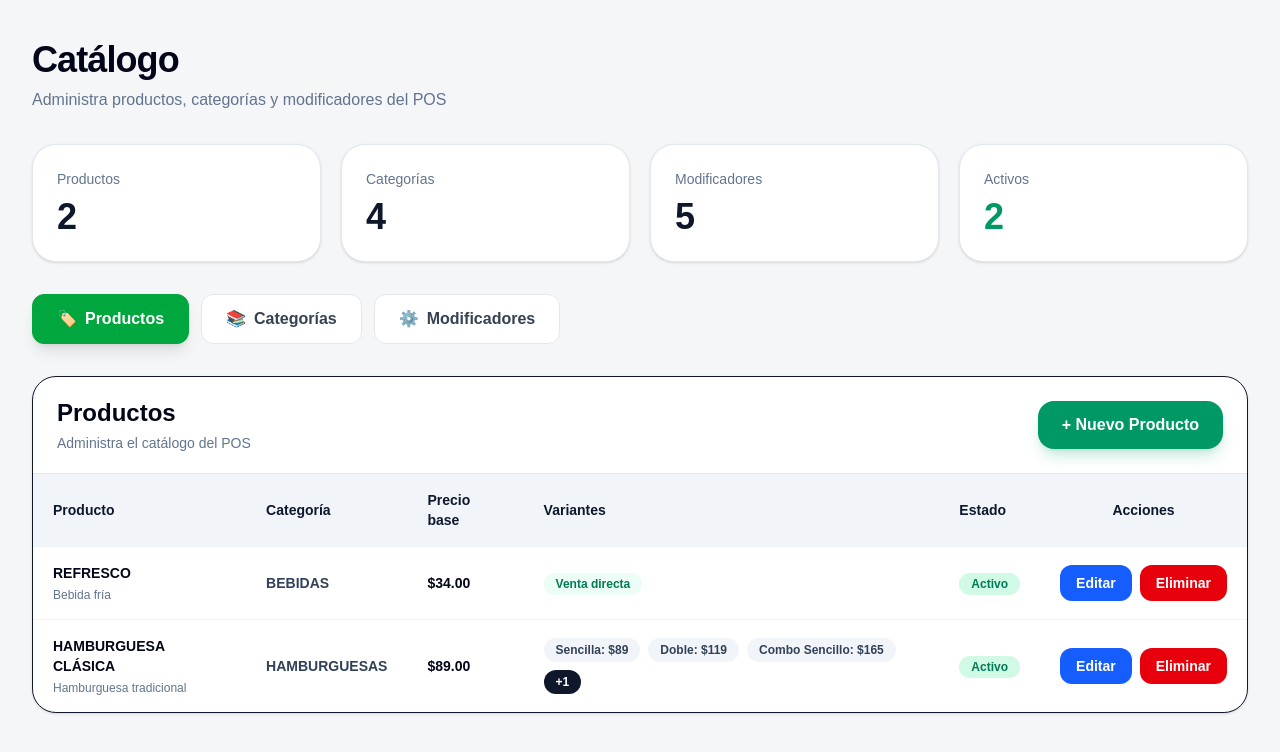
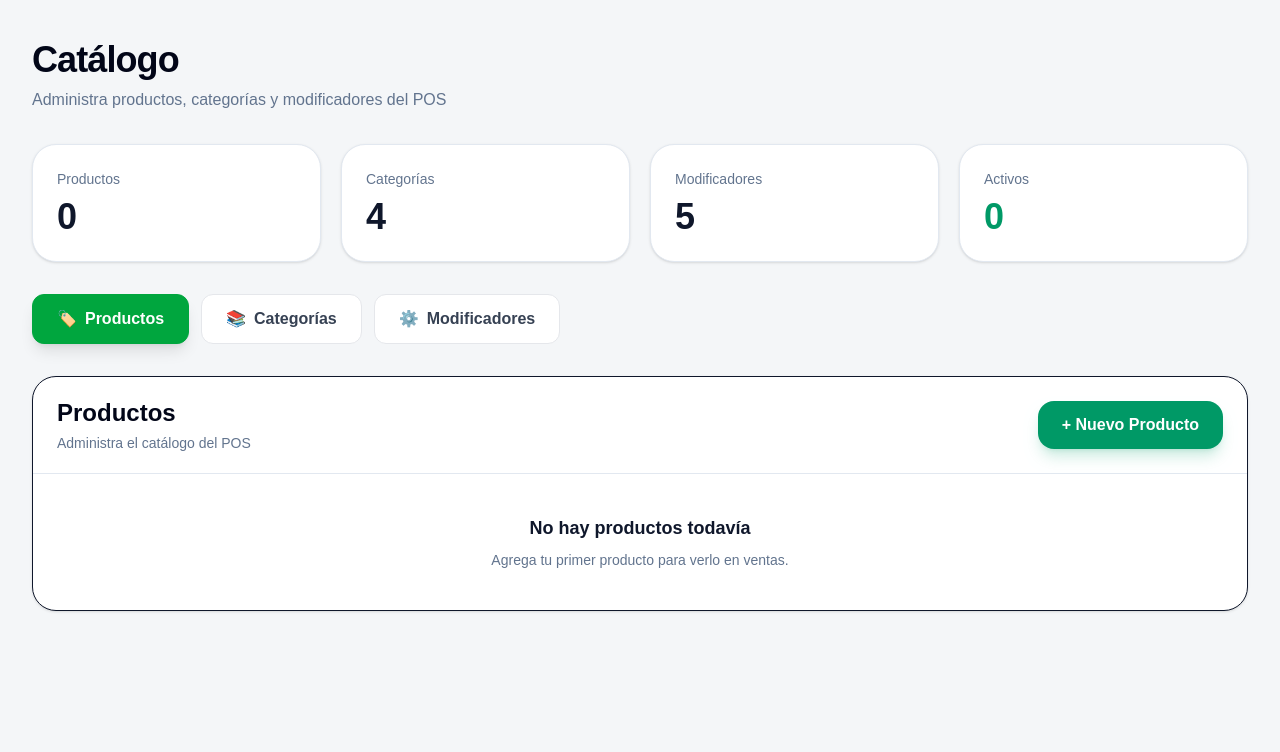
Before and after one commit to diegohzmtz-wq/impulso-pos, a Next.js app: page /catalogo in a window 1280 px wide. Shown: the top 752 px of the page. Built offline with nearby package versions, Linux system fonts and the light colour scheme.

Commit message:
Corregir catalogo sin productos base

```diff
--- a/app/catalogo/page.tsx
+++ b/app/catalogo/page.tsx
@@ -6,7 +6,6 @@ import { Categoria, Modificador, Producto } from "./types";
 import {
   categorias as categoriasBase,
   modificadores as modificadoresBase,
-  productos as productosBase,
 } from "./data";
 
 import TabsCatalogo from "./TabsCatalogo";
@@ -18,6 +17,19 @@ import ModalCategoria from "./ModalCategoria";
 import ModalModificador from "./ModalModificador";
 
 type Tab = "productos" | "categorias" | "modificadores";
+
+const leerStorage = <T,>(clave: string, valorDefault: T): T => {
+  try {
+    if (typeof window === "undefined") return valorDefault;
+
+    const data = localStorage.getItem(clave);
+    if (!data) return valorDefault;
+
+    return JSON.parse(data) as T;
+  } catch {
+    return valorDefault;
+  }
+};
 
 export default function CatalogoPage() {
   const [tab, setTab] = useState<Tab>("productos");
@@ -31,43 +43,41 @@ export default function CatalogoPage() {
   const [modalCategoria, setModalCategoria] = useState(false);
   const [modalModificador, setModalModificador] = useState(false);
 
-  const [productoEditando, setProductoEditando] = useState<Producto | null>(null);
-  const [categoriaEditando, setCategoriaEditando] = useState<Categoria | null>(null);
+  const [productoEditando, setProductoEditando] = useState<Producto | null>(
+    null
+  );
+  const [categoriaEditando, setCategoriaEditando] =
+    useState<Categoria | null>(null);
   const [modificadorEditando, setModificadorEditando] =
     useState<Modificador | null>(null);
 
   useEffect(() => {
-    try {
-      const productosGuardados = localStorage.getItem("catalogo_productos");
-      const categoriasGuardadas = localStorage.getItem("catalogo_categorias");
-      const modificadoresGuardados = localStorage.getItem(
-        "catalogo_modificadores"
+    const productosGuardados = leerStorage<Producto[]>(
+      "catalogo_productos",
+      []
     );
 
-      setProductos(
-        productosGuardados && JSON.parse(productosGuardados).length > 0
-          ? JSON.parse(productosGuardados)
-          : productosBase
+    const categoriasGuardadas = leerStorage<Categoria[]>(
+      "catalogo_categorias",
+      categoriasBase
     );
 
-      setCategorias(
-        categoriasGuardadas && JSON.parse(categoriasGuardadas).length > 0
-          ? JSON.parse(categoriasGuardadas)
-          : categoriasBase
+    const modificadoresGuardados = leerStorage<Modificador[]>(
+      "catalogo_modificadores",
+      modificadoresBase
     );
 
+    setProductos(Array.isArray(productosGuardados) ? productosGuardados : []);
+    setCategorias(
+      Array.isArray(categoriasGuardadas) ? categoriasGuardadas : categoriasBase
+    );
     setModificadores(
-        modificadoresGuardados && JSON.parse(modificadoresGuardados).length > 0
-          ? JSON.parse(modificadoresGuardados)
+      Array.isArray(modificadoresGuardados)
+        ? modificadoresGuardados
         : modificadoresBase
     );
-    } catch {
-      setProductos(productosBase);
-      setCategorias(categoriasBase);
-      setModificadores(modificadoresBase);
-    } finally {
+
     setCargado(true);
-    }
   }, []);
 
   useEffect(() => {
@@ -90,11 +100,11 @@ export default function CatalogoPage() {
 
   const guardarProducto = (producto: Producto) => {
     setProductos((prev) => {
-      const existe = prev.some((item) => item.id === producto.id);
+      const existe = prev.some((item) => Number(item.id) === Number(producto.id));
 
       if (existe) {
         return prev.map((item) =>
-          item.id === producto.id ? producto : item
+          Number(item.id) === Number(producto.id) ? producto : item
         );
       }
 
@@ -107,11 +117,13 @@ export default function CatalogoPage() {
 
   const guardarCategoria = (categoria: Categoria) => {
     setCategorias((prev) => {
-      const existe = prev.some((item) => item.id === categoria.id);
+      const existe = prev.some(
+        (item) => Number(item.id) === Number(categoria.id)
+      );
 
       if (existe) {
         return prev.map((item) =>
-          item.id === categoria.id ? categoria : item
+          Number(item.id) === Number(categoria.id) ? categoria : item
         );
       }
 
@@ -124,11 +136,13 @@ export default function CatalogoPage() {
 
   const guardarModificador = (modificador: Modificador) => {
     setModificadores((prev) => {
-      const existe = prev.some((item) => item.id === modificador.id);
+      const existe = prev.some(
+        (item) => Number(item.id) === Number(modificador.id)
+      );
 
       if (existe) {
         return prev.map((item) =>
-          item.id === modificador.id ? modificador : item
+          Number(item.id) === Number(modificador.id) ? modificador : item
         );
       }
 
@@ -140,15 +154,28 @@ export default function CatalogoPage() {
   };
 
   const eliminarProducto = (id: number) => {
-    setProductos((prev) => prev.filter((item) => item.id !== id));
+    const confirmar = confirm("¿Eliminar este producto del catálogo?");
+    if (!confirmar) return;
+
+    setProductos((prev) => prev.filter((item) => Number(item.id) !== Number(id)));
   };
 
   const eliminarCategoria = (id: number) => {
-    setCategorias((prev) => prev.filter((item) => item.id !== id));
+    const confirmar = confirm("¿Eliminar esta categoría?");
+    if (!confirmar) return;
+
+    setCategorias((prev) =>
+      prev.filter((item) => Number(item.id) !== Number(id))
+    );
   };
 
   const eliminarModificador = (id: number) => {
-    setModificadores((prev) => prev.filter((item) => item.id !== id));
+    const confirmar = confirm("¿Eliminar este modificador?");
+    if (!confirmar) return;
+
+    setModificadores((prev) =>
+      prev.filter((item) => Number(item.id) !== Number(id))
+    );
   };
 
   return (
```
Lines whose indentation alone changed are shown as unchanged.
